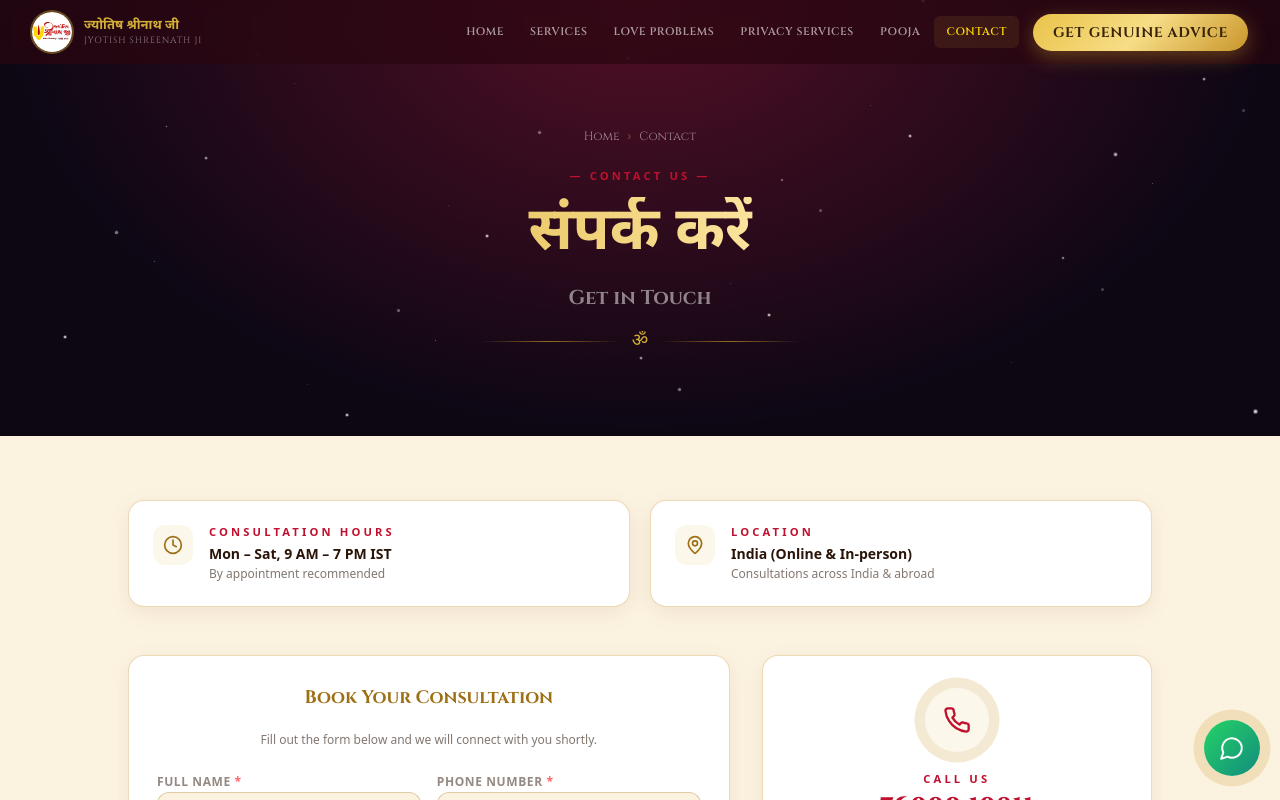
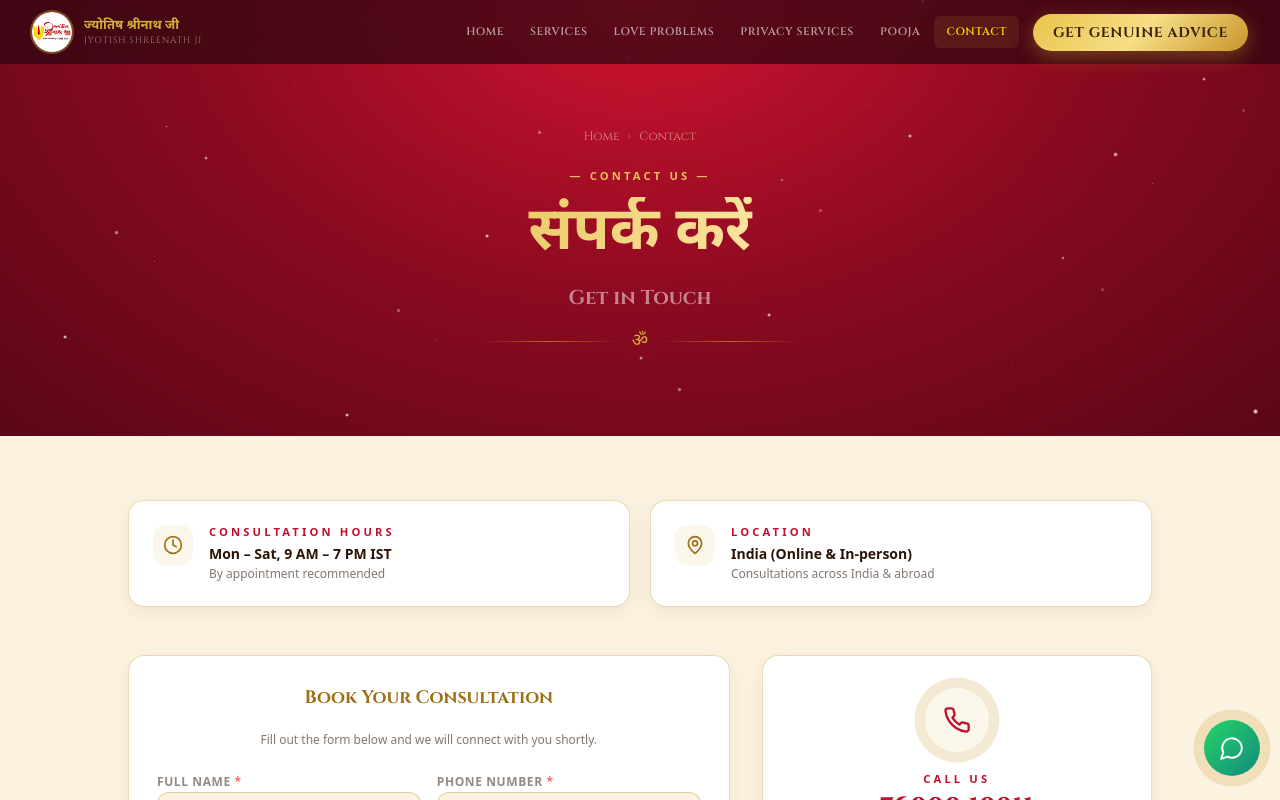
Before and after one commit to Sanchitjha/Astrologer, a Next.js app: page /contact in a window 1280 px wide. Shown: the top 800 px of the page. Built offline with nearby package versions, Linux system fonts and the light colour scheme.

Commit message:
feat: add modular UI components including reviews, testimonials, yantra grid, and various informational sections

```diff
--- a/components/PageHeader.js
+++ b/components/PageHeader.js
@@ -5,7 +5,7 @@ export default function PageHeader({ title, titleHindi, subtitle, crumbs = [] })
   return (
     <section
       className="relative pt-32 pb-20 px-4 text-center overflow-hidden"
-      style={{ background: 'radial-gradient(ellipse at 50% 0%, #520F26 0%, #0D0714 70%)' }}
+      style={{ background: 'radial-gradient(ellipse at 50% 0%, #D11330 0%, #8A0A20 50%, #5A0715 100%)' }}
     >
       <StarField count={35} />
       <div className="om-watermark text-[12rem] opacity-[0.025]" aria-hidden="true"
@@ -39,7 +39,7 @@ export default function PageHeader({ title, titleHindi, subtitle, crumbs = [] })
       )}
 
       <div className="relative z-10 max-w-3xl mx-auto space-y-3">
-        <p className="section-label">— {subtitle} —</p>
+        <p className="section-label section-label-gold">— {subtitle} —</p>
 
         {titleHindi && (
           <h1
```
